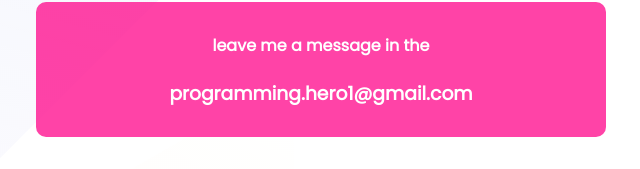
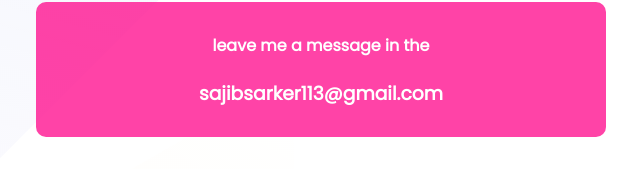
Before and after one commit to SajibSarker113/personal-website, a plain HTML site: page index.html in a window 1280 px wide. Shown: the part 3590-3759 px from the top of the page, without its empty margins (319-959 px from the left). Drawn offline with Linux system fonts and the light colour scheme.

Commit message:
finally finished

```diff
--- a/index.html
+++ b/index.html
@@ -52,7 +52,7 @@
         </div>
 
         <div class="container">
-            <h4>leave me a message in the</h4> <h3>programming.hero1@gmail.com</h3>
+            <h4>leave me a message in the</h4> <h3>sajibsarker113@gmail.com</h3>
         </div>
         <div>
             <footer>
```
